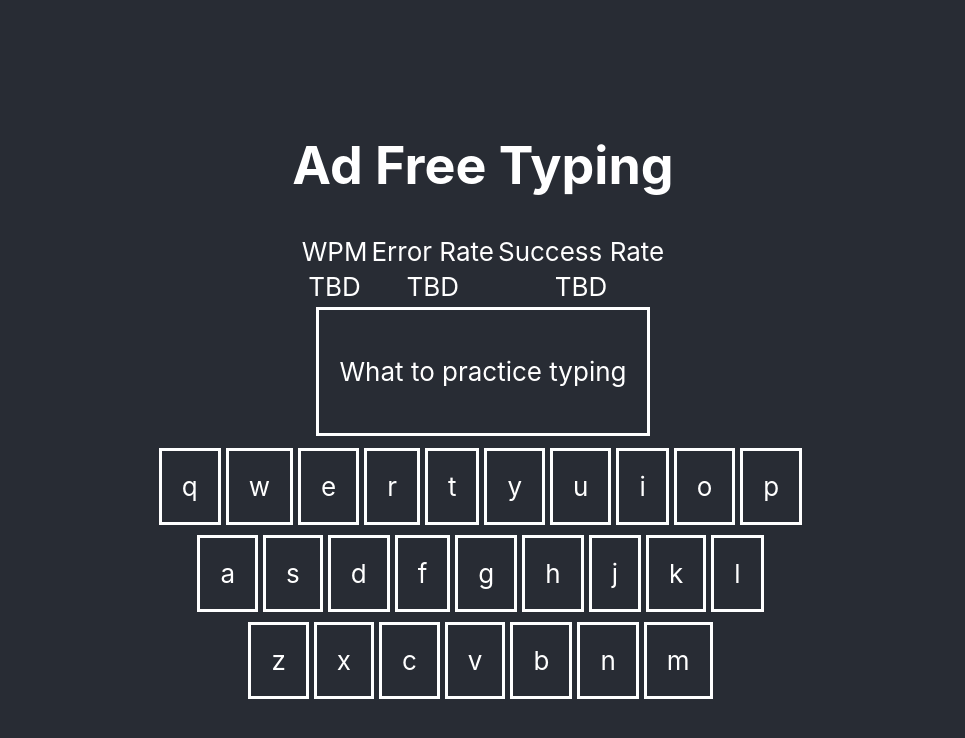
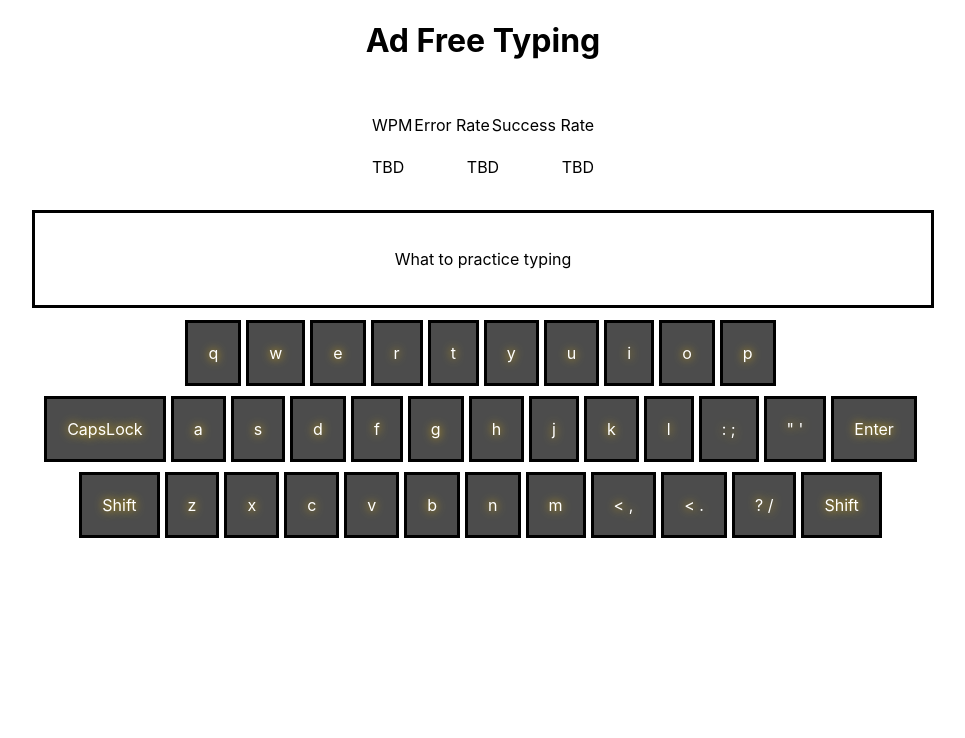
Before and after one commit to jstephensdev/ad-free-typing, a React (Create React App) app: page / in a window 1280 px wide. Shown: the top 738 px of the page, without its empty margins (157-1122 px from the left). Built offline with nearby package versions, Linux system fonts and the light colour scheme.

Commit message:
start to layout, adding more keys

```diff
--- a/src/App.tsx
+++ b/src/App.tsx
@@ -6,23 +6,22 @@ export const App = () => {
         <div className="app">
             <header className="app-header">
                 <h1>Ad Free Typing</h1>
-                <section className="stats">
+                <section className="stats-section">
                     <table>
-                        <tr>
-                            <thead>
+                        <tr className="stats-row">
                             <td>WPM</td>
                             <td>Error Rate</td>
                             <td>Success Rate</td>
-                            </thead>
-                            <tbody>
+                        </tr>
+
+                        <tr className="stats-row">
                             <td>TBD</td>
                             <td>TBD</td>
                             <td>TBD</td>
-                            </tbody>
                         </tr>
                     </table>
                 </section>
-                <section className="what-to-type-section">
+                <section className="typing-text-section">
                     <p>What to practice typing</p>
                 </section>
                 <Keyboard />
--- a/src/css/App.css
+++ b/src/css/App.css
@@ -1,31 +1,44 @@
 .app {
+    display: flex;
     text-align: center;
+    justify-content: center;
 }
 
-.app-header {
-    background-color: #282c34;
-    min-height: 100vh;
+.stats-section {
     display: flex;
-    flex-direction: column;
-    align-items: center;
     justify-content: center;
-    font-size: calc(10px + 2vmin);
-    color: white;
+    padding: 20px;
 }
 
-.what-to-type-section {
+.stats-row {
+    display: flex;
+    justify-content: space-between;
+    padding: 10px;
+}
+
+.typing-text-section {
     padding: 20px;
     border: solid;
 }
 
 .keyboard-key-default {
+    display: flex;
     padding: 20px;
-    border: solid;
+    border: 3px solid black;
+    color: white;
+    background: rgb(0, 0, 0, 0.7);
+    text-shadow: 0 0 10px #ffc600;
     margin-right: 5px;
+}
+
+.key-pressed {
+    transform: scale(1.1);
+    border-color: #ffc600;
+    box-shadow: 0 0 10px #ffc600;
 }
 
 .keyboard-row {
     display: flex;
     justify-content: center;
-    margin-top: 10px;
+    margin: 10px;
 }
--- a/src/keyboardConfig.ts
+++ b/src/keyboardConfig.ts
@@ -1,6 +1,6 @@
 export type key = {
     id: number;
-    name: string;
+    name: Array<string> | string;
     class: string;
 };
 export const keyboardConfig: Array<Array<key>> = [
@@ -58,6 +58,11 @@ export const keyboardConfig: Array<Array<key>> = [
     ],
     [
         {
+            id: 35,
+            name: 'CapsLock',
+            class: 'keyboard-key-default',
+        },
+        {
             id: 11,
             name: 'a',
             class: 'keyboard-key-default',
@@ -102,8 +107,28 @@ export const keyboardConfig: Array<Array<key>> = [
             name: 'l',
             class: 'keyboard-key-default',
         },
+        {
+            id: 32,
+            name: [':', ';'].join('\n'),
+            class: 'keyboard-key-default',
+        },
+        {
+            id: 33,
+            name: ['"', "'"].join('\n'),
+            class: 'keyboard-key-default',
+        },
+        {
+            id: 34,
+            name: 'Enter',
+            class: 'keyboard-key-default',
+        },
     ],
     [
+        {
+            id: 31,
+            name: ['Shift'].join('\n'),
+            class: 'keyboard-key-default',
+        },
         {
             id: 20,
             name: 'z',
@@ -139,5 +164,25 @@ export const keyboardConfig: Array<Array<key>> = [
             name: 'm',
             class: 'keyboard-key-default',
         },
+        {
+            id: 27,
+            name: ['<', ','].join('\n'),
+            class: 'keyboard-key-default',
+        },
+        {
+            id: 28,
+            name: ['<', '.'].join('\n'),
+            class: 'keyboard-key-default',
+        },
+        {
+            id: 29,
+            name: ['?', '/'].join('\n'),
+            class: 'keyboard-key-default',
+        },
+        {
+            id: 30,
+            name: ['Shift'].join('\n'),
+            class: 'keyboard-key-default',
+        },
     ],
 ];
```
Also changed, not shown: src/components/Column.tsx (added, +23 -0 lines), src/components/Row.tsx (added, +23 -0 lines). Lines whose indentation alone changed are shown as unchanged.
